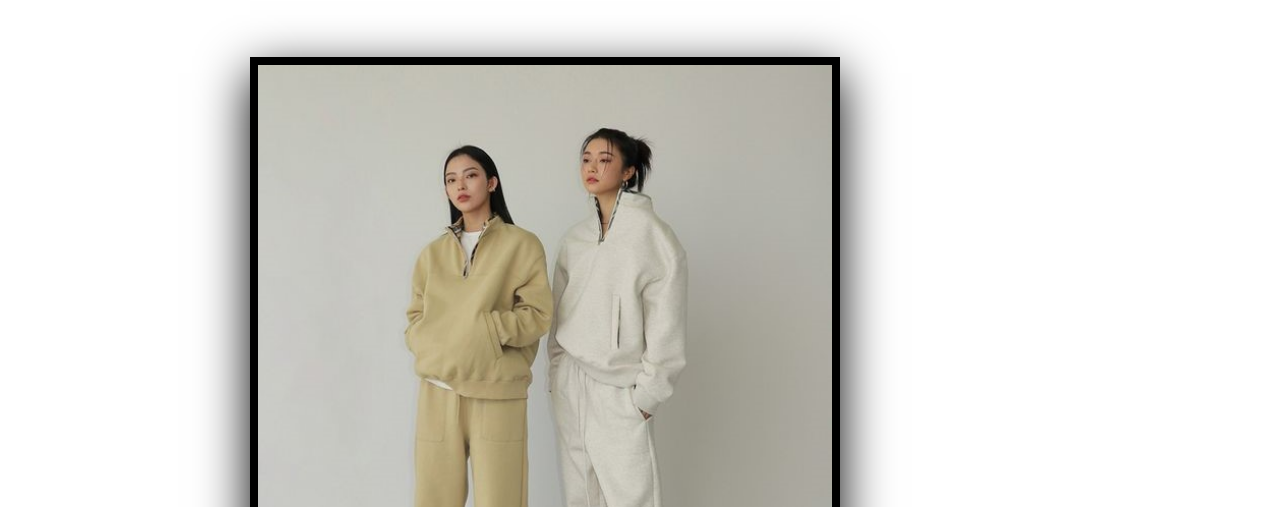
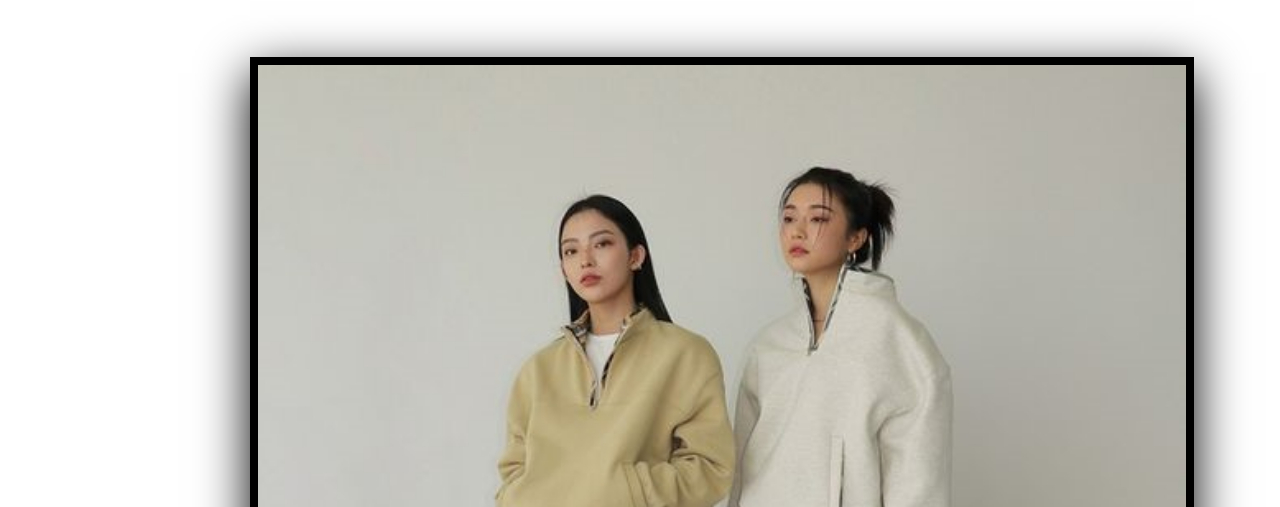
Before and after one commit to mohannadhawash/mohannadhawash.github.io, a plain HTML site: page sets-page1.html in a window 1280 px wide. Shown: the part 418-925 px from the top of the page. Drawn offline with Linux system fonts and the light colour scheme.

Commit message:
Update sets-page1-style1.css

```diff
--- a/sets-page1-style1.css
+++ b/sets-page1-style1.css
@@ -124,10 +124,10 @@ section{
     align-items: center;
 }
 .firstphoto img{
-    display: flexbox;
-    width:50%;
+    display: inline-block;
+    width:80%;
     margin-left:200px;
-    height:50%;
+    height:80%;
     background-position: right center;
     border: 0.5rem solid black ;
     box-shadow: 0 1rem 3rem;
```
